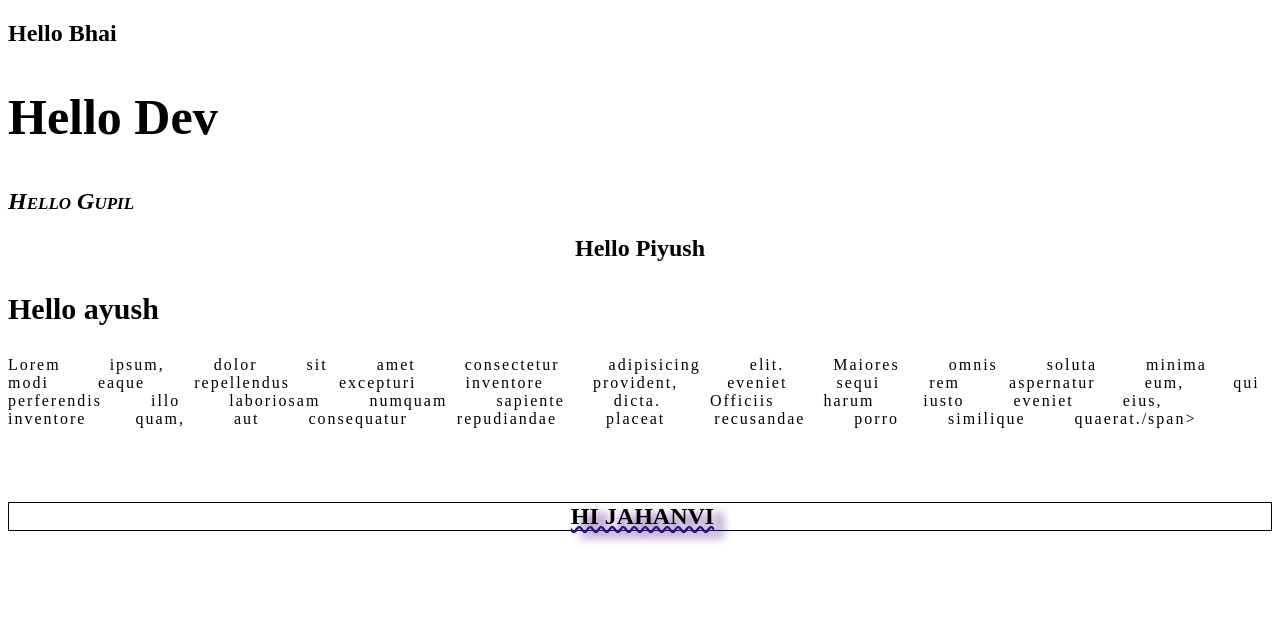
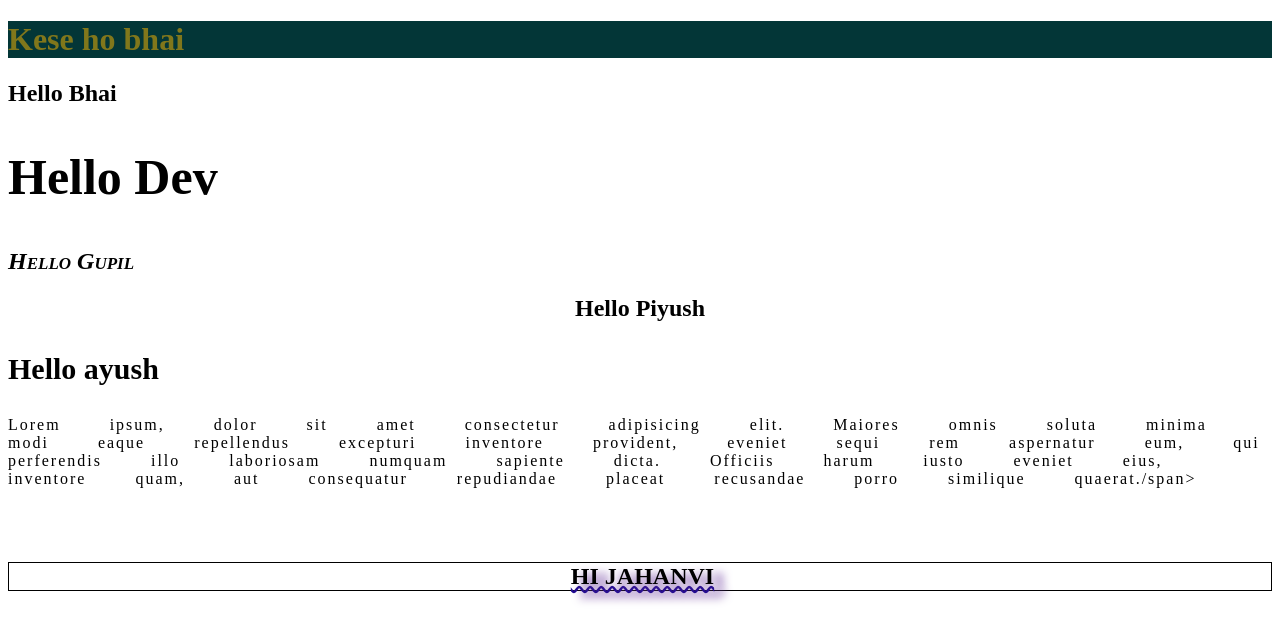
Before and after one commit to Devanshu-uu/Full_Stack_Web_Dev, a plain HTML site: page CSS/lecture 10/index.html in a window 1280 px wide. Drawn offline with Linux system fonts and the light colour scheme; a web font is replaced by a local one.

Commit message:
Add color properties demo to lecture 10
Adds a new h1 element with multiple CSS color format examples, including hex, RGB, RGBA, HSL, and HSLA notation. This demonstrates the various ways to specify colors in CSS.

```diff
--- a/CSS/lecture 10/index.html
+++ b/CSS/lecture 10/index.html
@@ -13,6 +13,8 @@
 
 <body>
     <div>
+
+        <h1 id="color">Kese ho bhai</h1>
         <h2 id="bhai">Hello Bhai </h2>
         <h2 id="dev">Hello Dev </h2>
         <h2 id="gupil">Hello Gupil </h2>
--- a/CSS/lecture 10/style.css
+++ b/CSS/lecture 10/style.css
@@ -34,3 +34,19 @@ p{
     text-indent: 5px;
     text-shadow: 10px 5px 10px rebeccapurple;
 }
+
+
+#color{
+    color: red;
+    color: #000000;
+    color: #ffffff;
+    color: #ff0000;
+    color: #00ff00;
+    color: #0000ff;
+    color: rgb(0, 255, 255);
+    color: rgba(65, 54, 155, 1);
+    color: hsl(43, 100%, 50%  );
+    color: hsla(43, 100%, 50% ,0.5);
+    background-color: rgb(3, 54, 55)
+
+}
```
